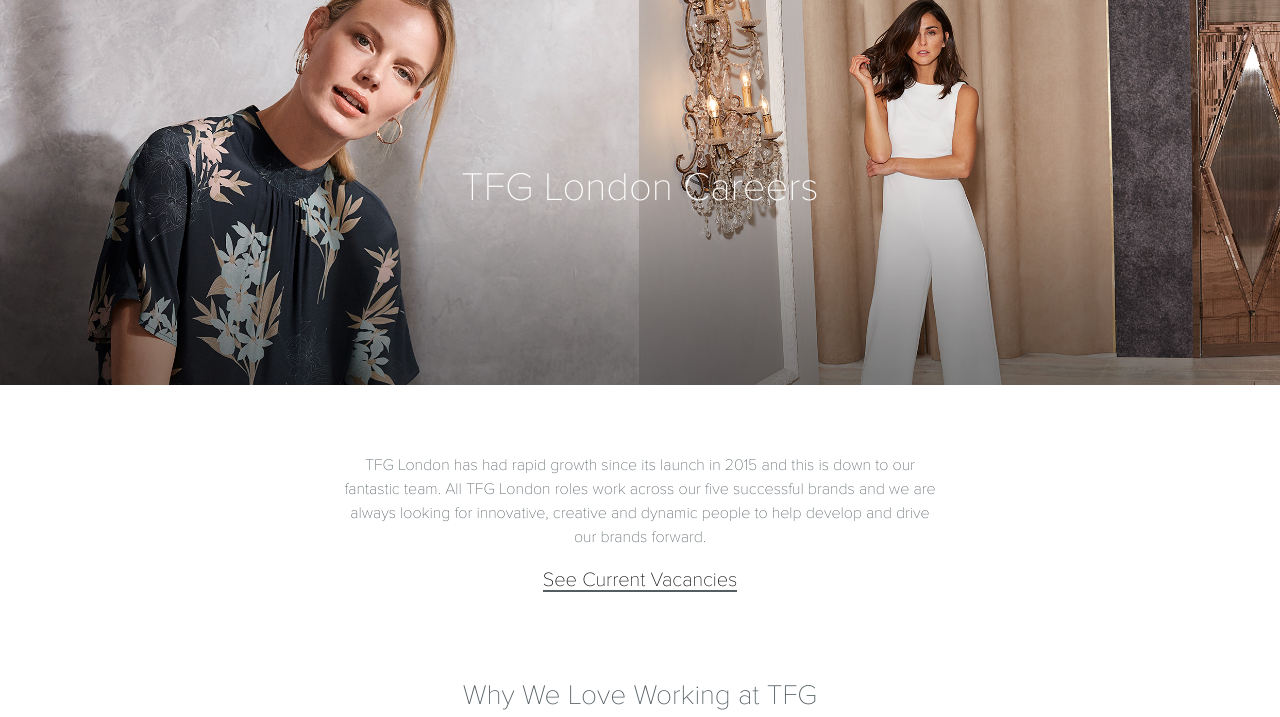
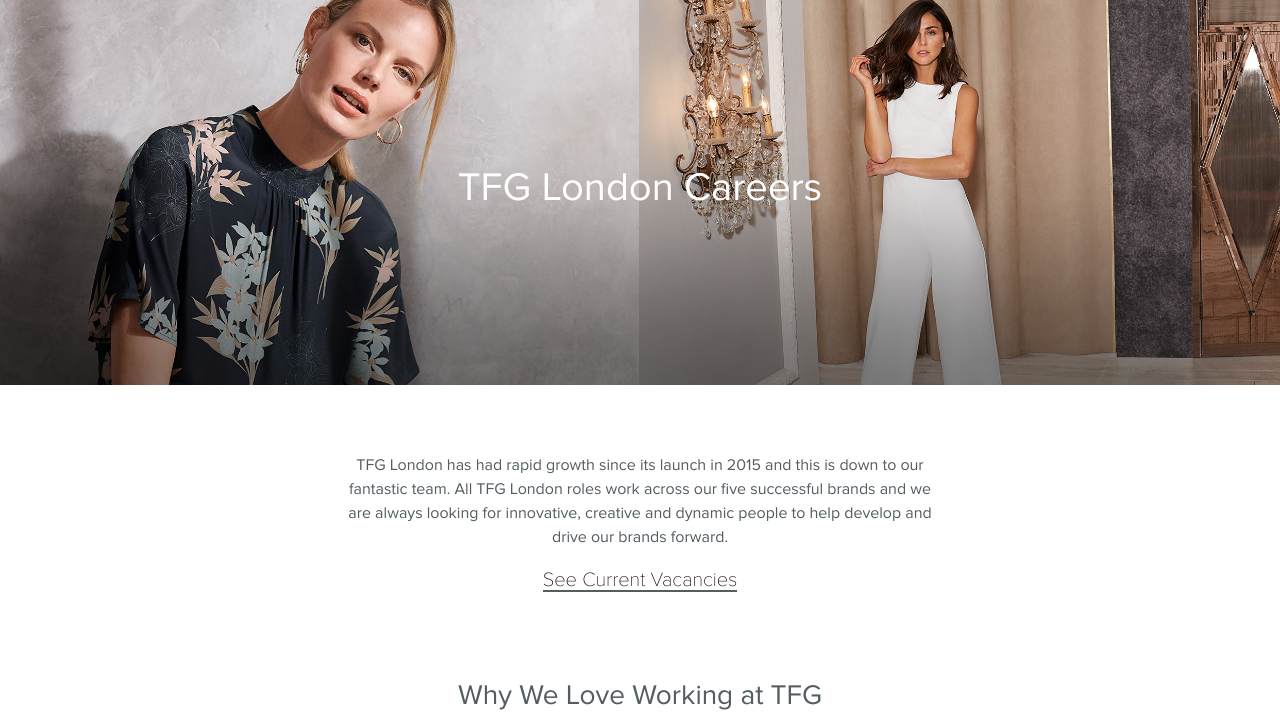
Before and after one commit to nicoladaniello/tfgwebsite, a PHP site: page /careers.html in a window 1280 px wide. Shown: the part 110-827 px from the top of the page. Run offline with PHP 8.4, Linux system fonts and the light colour scheme; grey boxes are pictures that could not be loaded.

Commit message:
thin = 100

```diff
--- a/static/css/fonts.css
+++ b/static/css/fonts.css
@@ -10,7 +10,7 @@
   font-family: "Proxima Nova";
   src: url("/static/fonts/proxima-nova/proxima_nova_thin-webfont.woff2") format("woff2"),
     url("/static/fonts/proxima-nova/proxima_nova_thin-webfont.woff") format("woff");
-  font-weight: lighter;
+  font-weight: 100;
   font-style: normal;
 }
 
```
